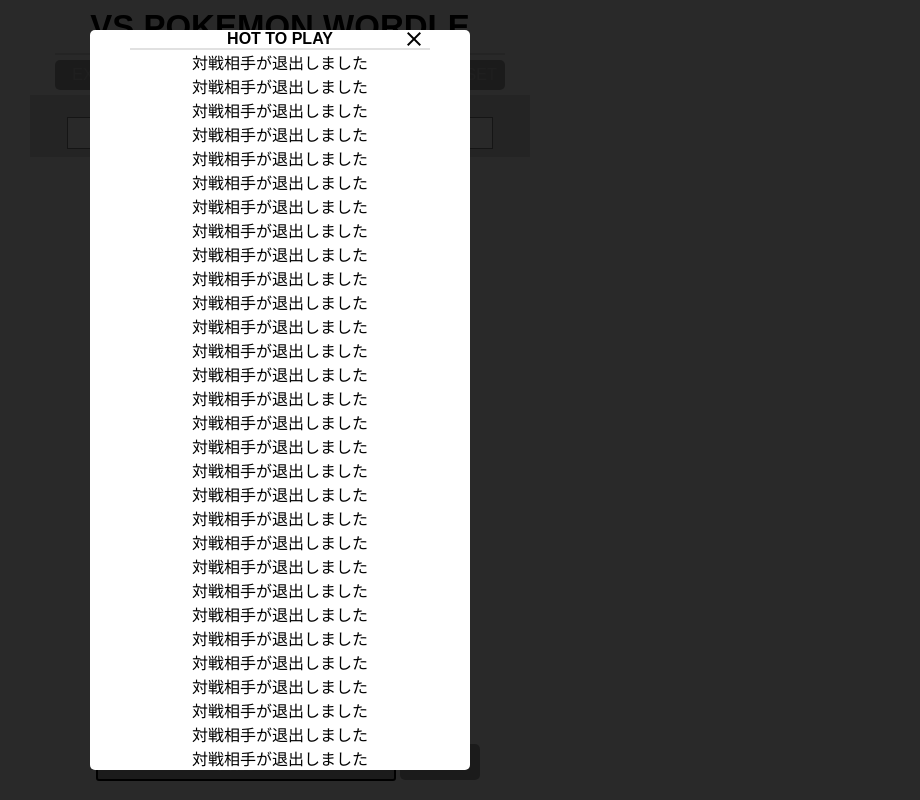
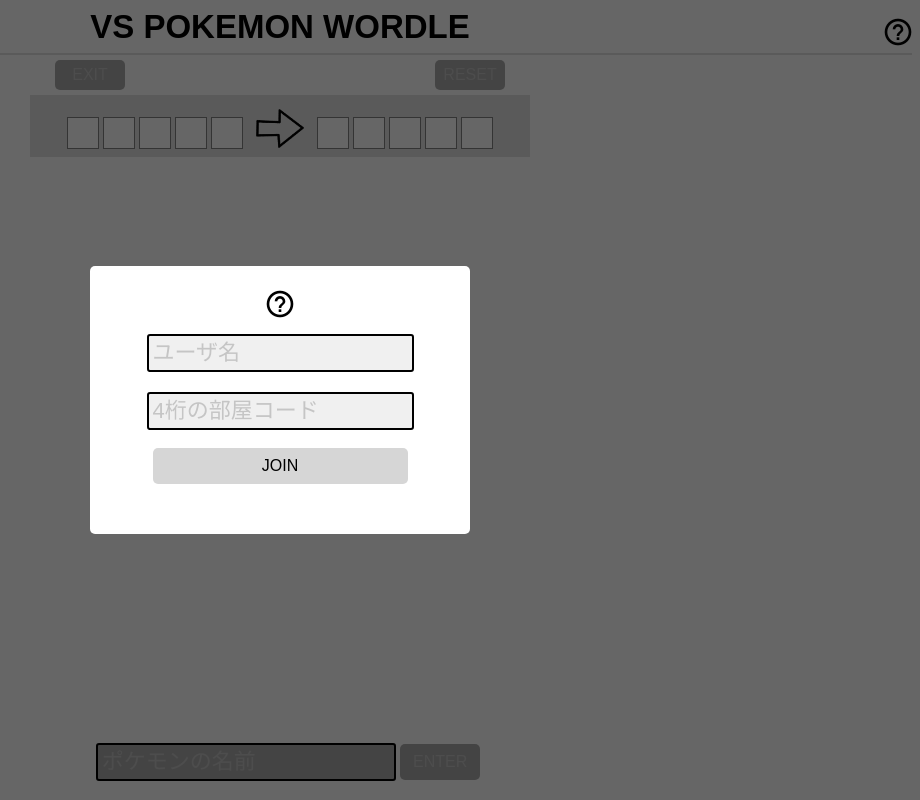
Before and after one commit to Yotty0404/VS_Pokemon_Wordle_Test, a Flask app: page / in a window 1280 px wide. Shown: the whole page, without its empty margins (360-1280 px from the left). Run offline with Flask 2, Linux system fonts and the light colour scheme; some libraries are stand-ins or nearby versions.

Commit message:
いったんコミット

```diff
--- a/static/css/style.css
+++ b/static/css/style.css
@@ -15,7 +15,7 @@ input, button, select, textarea {
 
 #header {
     height: 45px;
-    width: 450px;
+    width: 100%;
     text-align: center;
     font-size: 33px;
     font-weight: 700;
@@ -39,6 +39,20 @@ input, button, select, textarea {
         height: 30px;
         width: 70px;
     }
+
+#header_btn_help {
+    position: absolute;
+    right: 0;
+    font-size: 28px;
+    color: #000000;
+    border-radius: 50%;
+    border: none;
+    cursor: pointer;
+    transition: all .3s;
+    padding: 2px;
+    margin: 6px 4px 0px 0px;
+}
+
 
 .info {
     height: 20px;
@@ -253,6 +267,10 @@ input:focus::placeholder {
     text-shadow: 3px 3px 0 #4695B2 !important;
 }
 
+#login {
+    padding-top: 20px;
+}
+
 .modal_container {
     position: fixed;
     top: 0;
@@ -384,10 +402,9 @@ input[type="number"]::-webkit-inner-spin-button {
 
 
 #help {
-    padding: 0px 40px 20px 40px;
+    padding: 0;
     max-height: 90%;
-    overflow-y: scroll;
-    -webkit-overflow-scrolling: touch;
+    max-width: 325px
 }
 
 #help_header {
@@ -396,41 +413,74 @@ input[type="number"]::-webkit-inner-spin-button {
     align-items: center;
     justify-content: center;
     position: relative;
-    height: 45px;
-    /*    width: 450px;*/
-    /*    text-align: center;*/
-    /*    font-size: 33px;*/
+}
+
+#help_header_title {
+    border-bottom: 2px solid rgb(225, 225, 225);
+    font-size: 21px;
     font-weight: 700;
-    border-bottom: 2px solid rgb(225, 225, 225);
+    width: 95%;
+    text-align: center;
+    height: 28px;
+    margin-top: 6px;
 }
 
 #help_btn_close {
     position: absolute;
     right: 0;
     font-size: 24px;
-    /*    width: 80px;*/
-    /*    height: 36px;*/
     color: #000000;
-    /*    background-color: #D6D6D6;*/
     border-radius: 50%;
     border: none;
     cursor: pointer;
     transition: all .3s;
-    z-index: 10;
-    padding: 4px;
+    padding: 2px;
+    margin: 2px 4px 0px 0px;
 }
 
     #help_btn_close:hover {
         background-color: #DEDEDE;
     }
 
+#help_body {
+    overflow-y: scroll;
+    -webkit-overflow-scrolling: touch;
+    width: calc(100% - 16px);
+    margin: 8px 0px 0px 16px;
+}
 
+.btn_help {
+    font-size: 32px !important;
+    color: #000000;
+    border-radius: 50%;
+    border: none;
+    cursor: pointer;
+    transition: all .3s;
+    padding: 2px;
+}
 
+    .btn_help:hover {
+        background-color: #DEDEDE;
+    }
 
 
 @media (max-width: 700px) {
     #header {
-        font-size: 26px;
+        font-size: 20px;
+        height: 26px;
+    }
+
+    #header_btn_help {
+        position: absolute;
+        right: 0;
+        font-size: 24px !important;
+        color: #000000;
+        border-radius: 50%;
+        border: none;
+        cursor: pointer;
+        transition: all .3s;
+        padding: 2px;
+        margin: -1px 0px 0px 0px;
     }
 
     #btn {
--- a/static/js/script.js
+++ b/static/js/script.js
@@ -368,6 +368,16 @@ $(document).on('click', '#btn_exit', function () {
     document.location.href = 'https://www.vs-pokemon-wordle.com/';
 });
 
+//?ボタンクリック
+$(document).on('click', '.btn_help', function () {
+    $('#help_container').removeClass('transparent');
+});
+
+//×ボタンクリック
+$(document).on('click', '#help_btn_close', function () {
+    $('#help_container').addClass('transparent');
+});
+
 async function reset_row() {
     for (var i = 0; i < 5; ++i) {
         reset_tile($($('#answer_l').children()[i]))
--- a/templates/home.html
+++ b/templates/home.html
@@ -43,6 +43,7 @@
 <body>
     <div id="header_container">
         <div id="header">VS POKEMON WORDLE</div>
+        <div id="header_btn_help" class="material-icons-outlined btn_help">help_outline</div>
     </div>
     <div id="header_container2">
         <div id="header_container2-2">
@@ -61,6 +62,7 @@
         </div>
 
         <div id="login" class="modal">
+            <div id="login_btn_help" class="material-icons-outlined btn_help">help_outline</div>
             <input id="txt_user_name" class="textbox login_obj" type="text" name="user_name" placeholder="ユーザ名" maxlength="8" />
             <input id="txt_room_code" class="textbox login_obj" type="number" name="room_code" placeholder="4桁の部屋コード" oninput="slice_max_length(this, 4)" pattern="\d*" value={{ room_code }}>
             <input id="btn_join" type="submit" value="JOIN" class="btn login_obj">
@@ -128,16 +130,16 @@
     </div>
 
 
-    <!--<div id="helpt_container" class="modal_container transparent">-->
-    <div id="help_container" class="modal_container">
+    <div id="help_container" class="modal_container transparent">
         <div class="gray_container">
         </div>
 
         <div id="help" class="modal">
             <div id="help_header">
-                <div id="help_btn_close" type="submit" value="OK" class="material-icons-outlined">close</div>
-                <div>HOT TO PLAY</div>
+                <div id="help_btn_close" class="material-icons-outlined">close</div>
+                <div id="help_header_title">HOT TO PLAY</div>
             </div>
+            <div id="help_body">
                 <div class="help_msg">対戦相手が退出しました</div>
                 <div class="help_msg">対戦相手が退出しました</div>
                 <div class="help_msg">対戦相手が退出しました</div>
@@ -173,5 +175,6 @@
                 <div class="help_msg">最下段</div>
             </div>
         </div>
+    </div>
 </body>
 </html>
```
Also changed, not shown: 1 other file. Lines whose indentation alone changed are shown as unchanged.
